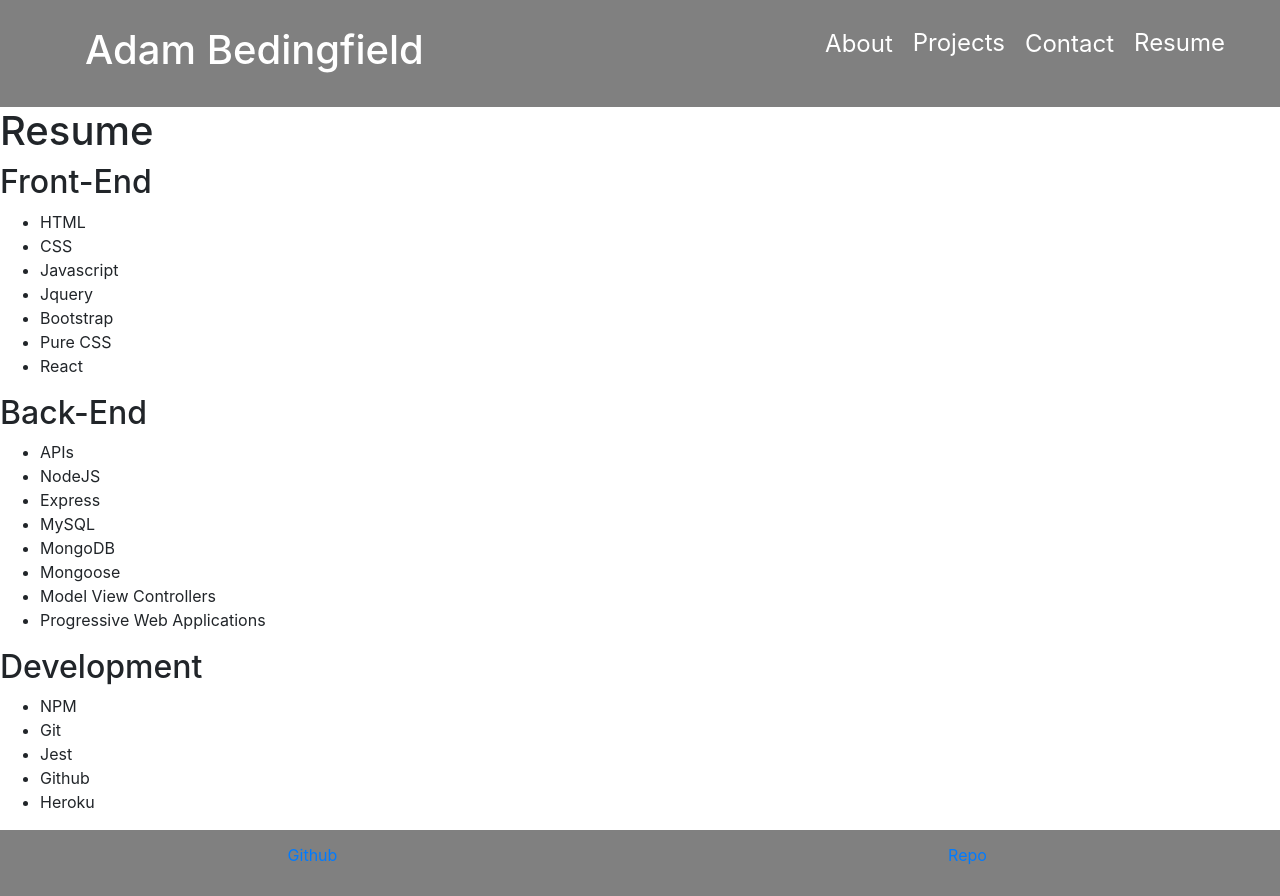
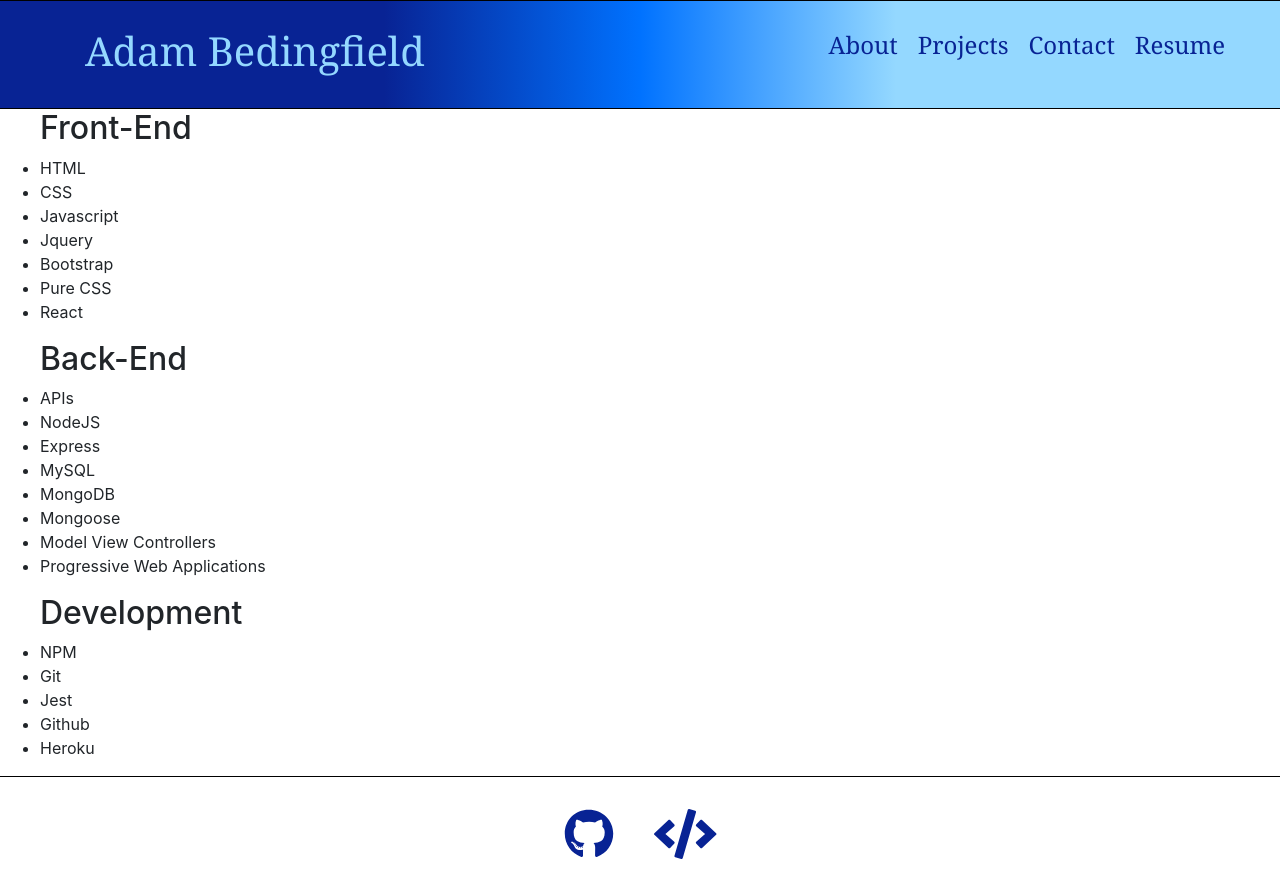
Before and after one commit to adambedingfield/my-portfolio, a React (Create React App) app: page /resume in a window 1280 px wide. Built offline with nearby package versions, Linux system fonts and the light colour scheme.

Commit message:
finished css

```diff
--- a/package.json
+++ b/package.json
@@ -3,6 +3,12 @@
   "version": "0.1.0",
   "private": true,
   "dependencies": {
+    "@fortawesome/fontawesome-free": "^5.15.3",
+    "@fortawesome/fontawesome-svg-core": "^1.2.35",
+    "@fortawesome/free-brands-svg-icons": "^5.15.3",
+    "@fortawesome/free-regular-svg-icons": "^5.15.3",
+    "@fortawesome/free-solid-svg-icons": "^5.15.3",
+    "@fortawesome/react-fontawesome": "^0.1.14",
     "@testing-library/jest-dom": "^5.14.1",
     "@testing-library/react": "^11.2.7",
     "@testing-library/user-event": "^12.8.3",
--- a/src/App.js
+++ b/src/App.js
@@ -5,7 +5,7 @@
 
 function App() {
   return (
-    <div>
+    <div className="main-container">
       <Header></Header>
       <Footer></Footer>
     </div>
--- a/src/components/Footer/index.js
+++ b/src/components/Footer/index.js
@@ -1,10 +1,16 @@
 import React from 'react';
+import { FontAwesomeIcon } from '@fortawesome/react-fontawesome';
+import { faGithub } from '@fortawesome/free-brands-svg-icons';
+import { faCode } from '@fortawesome/free-solid-svg-icons';
+
+const ghIcon = <FontAwesomeIcon icon={faGithub} />
+const repoIcon = <FontAwesomeIcon icon={faCode} />
 
 export default function() {
     return (
-        <footer className="footer row">
-            <p className="col"><a href="https://github.com/adambedingfield">Github</a></p>
-            <p className="col"><a href="https://github.com/adambedingfield/my-portfolio">Repo</a></p>
+        <footer className="footer">
+            <a className="footer-link" href="https://github.com/adambedingfield">{ghIcon}</a>
+            <a className="footer-link" href="https://github.com/adambedingfield/my-portfolio">{repoIcon}</a>
         </footer>
     )
 }
--- a/src/components/Projects/index.js
+++ b/src/components/Projects/index.js
@@ -3,40 +3,57 @@
 export default function Projects() {
     return (
         <div>
-            <h1>Projects</h1>
             <div className="row myproject-container">
-                <div className="col">
+                <div className="col single-container">
                     <a href="https://xavy-romeo.github.io/project-1-ucla/">
                     <img className="projectPhoto col" src={require("../../assets/cinfo.png").default}></img>
+                    <div class="project-text-container">
+                       <h2 className="project-text">Cinfo<h4 className="project-description">A city search to keeps you in the loop</h4></h2>
+                    </div>
                     </a>
                 </div>
-                <div className="col">
+                <div className="col single-container">
                     <a href="https://polar-stream-25812.herokuapp.com/">
                     <img className="projectPhoto col" src={require("../../assets/techblog.png").default}></img>
+                    <div class="project-text-container">
+                       <h2 className="project-text">The Tech Blog<h4 className="project-description">A blog for tech</h4></h2>
+                    </div>
                     </a>
                 </div>
             </div>
             <div className="row myproject-container">
-                <div className="col">
+                <div className="col single-container">
                     <a href="https://stormy-tundra-78046.herokuapp.com/">
                     <img className="projectPhoto col" src={require("../../assets/budgettracker.png").default}></img>
+                    <div class="project-text-container">
+                       <h2 className="project-text">Budget Tracker<h4 className="project-description">Track your finances</h4></h2>
+                    </div>
                     </a>
                 </div>
-                <div className="col">
+                <div className="col single-container">
                     <a href="https://safe-mesa-20030.herokuapp.com/">
                     <img className="projectPhoto col" src={require("../../assets/notetaker.png").default}></img>
+                    <div class="project-text-container">
+                       <h2 className="project-text">Notetaker<h4 className="project-description">A handy notetaker</h4></h2>
+                    </div>
                     </a>
                 </div>
             </div>
             <div className="row myproject-container">
-                <div className="col">
+                <div className="col single-container">
                     <a href="https://shoe-views-2.herokuapp.com/">
                     <img className="projectPhoto col" src={require("../../assets/shoeview.png").default}></img>
+                    <div class="project-text-container">
+                       <h2 className="project-text">Shoeview<h4 className="project-description">A blog for sneakers/shoes</h4></h2>
+                    </div>
                     </a>
                 </div>
-                <div className="col">
+                <div className="col single-container">
                     <a href="https://adambedingfield.github.io/weather-dashboard/">
                     <img className="projectPhoto col" src={require("../../assets/weather.png").default}></img>
+                    <div class="project-text-container">
+                       <h2 className="project-text">Weather Dashboard<h4 className="project-description">A daily forecast</h4></h2>
+                    </div>
                     </a>
                 </div>
             </div>
--- a/src/components/Resume/index.js
+++ b/src/components/Resume/index.js
@@ -3,7 +3,6 @@
 export default function Resume() {
     return (
         <div className="resume">
-            <h1>Resume</h1>
             <div>
                 <h2>Front-End</h2>
                 <ul>
--- a/src/index.css
+++ b/src/index.css
@@ -12,18 +12,37 @@
     monospace;
 }
 
-* {
+*, *::before, *::after{
+  margin: 0;
+  padding: 0;
   box-sizing: border-box;
 }
 
+html,
+body {
+  margin:0;
+  padding:0;
+  height:100%;
+  font-family: Verdana, Geneva, Tahoma, sans-serif;
+}
+
+.main-container {
+  min-height: 100%;
+}
+
+
 .header {
-  background-color: grey;
+  background: rgb(8,35,148);
+  background: linear-gradient(90deg, rgba(8,35,148,1) 30%, rgba(0,114,255,1) 50%, rgba(148,216,255,1) 70%);
   padding-top: 2%;
   padding-bottom: 2%;
+  border-bottom: 1px black solid;
+  border-top: 1px black solid;
+  font-family:Cambria, Cochin, Georgia, Times, 'Times New Roman', serif;
 }
 
 .name {
-  color: white;
+  color: rgba(148,216,255,1);
 }
 
 .nav {
@@ -31,23 +50,36 @@
 }
 
 .list-item {
-  color: white;
-  font-size: 24px;
+  color: rgb(8,35,148);
+  font-size: 1.5em;
   padding-top: 1%;
   margin-left: 20px;
 }
 
 .list-item:hover {
   text-decoration: none;
-  font-size: 2em;
+  font-size: 1.7em;
   color: black;
 }
 
 .footer {
   text-align: center;
-  background-color: gray;
-  padding-top: 1%;
-  padding-bottom: 1%;
+  padding-top: 20px;
+  padding-bottom: 10px;
+  color: rgba(148,216,255,1);
+  border-top: 1px black solid;
+}
+.footer-link {
+  color: rgb(8,35,148);
+  font-size: 50px;
+  text-align: center;
+  padding-left: 20px;
+  padding-right: 20px;
+}
+
+.footer-link:hover {
+  color: rgba(148,216,255,1);
+  text-decoration: none;
 }
 
 .myphoto {
@@ -94,12 +126,14 @@
 
 .center {
   text-align: center;
+  padding-top: 15px;
+  padding-bottom: 15px;
 }
 
 .left {
   text-align: left;
   padding-left: 15px;
-  padding-bottom: 10px;
+  padding-bottom: 60px;
 }
 
 .right {
@@ -110,3 +144,47 @@
   font-size: 18px;
   text-emphasis: bold;
 }
+
+.resume {
+  margin-left: 40px;
+}
+
+.myproject-container {
+  padding: 20px;
+  width: 100%;
+}
+
+.projectPhoto:hover {
+  background: black;
+  webkit-filter: blur(.5px); /* Chrome, Safari, Opera */
+  filter:opacity(65%);
+}
+
+.single-container {
+  position: relative;
+}
+
+.single-container:hover .project-text {
+  background: rgb(8,35,148);
+  text-align: center;
+  font-size: 36px;
+}
+.single-container:hover .project-description {
+  display:initial;
+  padding-left: 20px;
+}
+
+.project-text {
+  position: absolute;
+  bottom: 0px;
+  left: 15px;
+  background-color: rgba(8,35,148,1);
+  color: white;
+  padding-left: 20px;
+  padding-right: 20px;
+  font-size: 30px;
+}
+
+.project-description {
+  display: none;
+}
```
Also changed, not shown: 1 other file (tests, documents, lock files or other folders).
